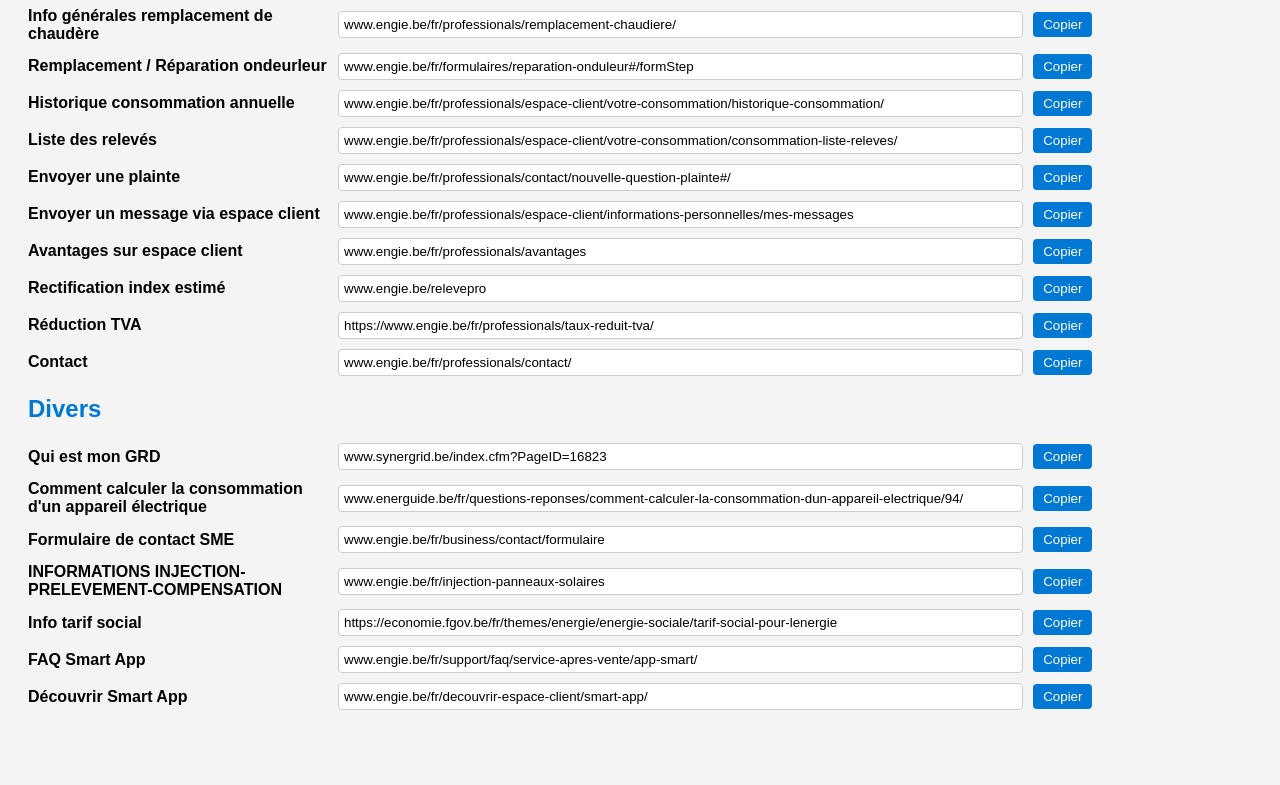
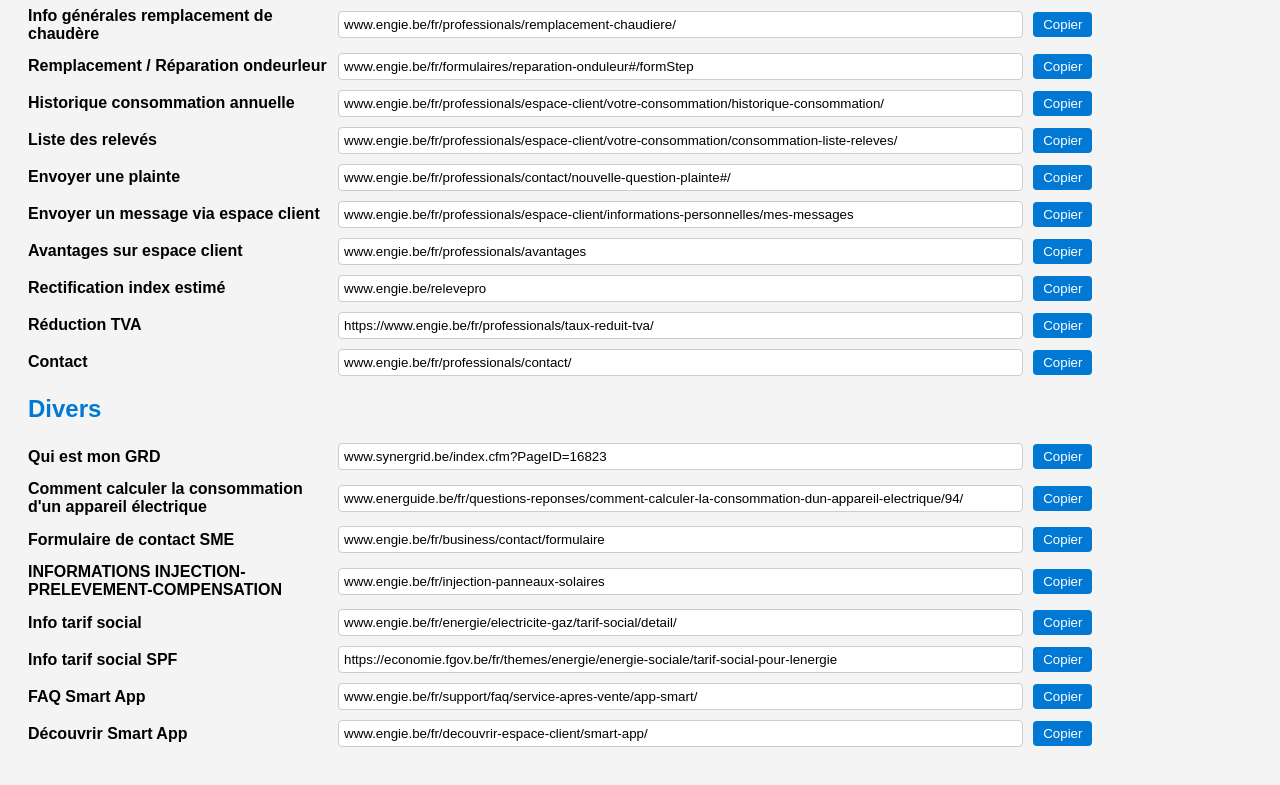
Before and after one commit to french33be/liensEngie, a plain HTML site: page index.html in a window 1280 px wide. Shown: the part 3637-4422 px from the top of the page. Before the commit the page ends 4385 px from the top, so only its background shows below. Drawn offline with Linux system fonts and the light colour scheme.

Commit message:
Update index.html
Ajout TSS Engie

```diff
--- a/index.html
+++ b/index.html
@@ -186,7 +186,8 @@
         "Comment calculer la consommation d'un appareil électrique": "www.energuide.be/fr/questions-reponses/comment-calculer-la-consommation-dun-appareil-electrique/94/",
 	    "Formulaire de contact SME": "www.engie.be/fr/business/contact/formulaire",
 	    "INFORMATIONS INJECTION-PRELEVEMENT-COMPENSATION": "www.engie.be/fr/injection-panneaux-solaires",
-		"Info tarif social": "https://economie.fgov.be/fr/themes/energie/energie-sociale/tarif-social-pour-lenergie",
+		"Info tarif social": "www.engie.be/fr/energie/electricite-gaz/tarif-social/detail/",
+		"Info tarif social SPF": "https://economie.fgov.be/fr/themes/energie/energie-sociale/tarif-social-pour-lenergie",
 		"FAQ Smart App": "www.engie.be/fr/support/faq/service-apres-vente/app-smart/",
 		"Découvrir Smart App": "www.engie.be/fr/decouvrir-espace-client/smart-app/"
       }
```
